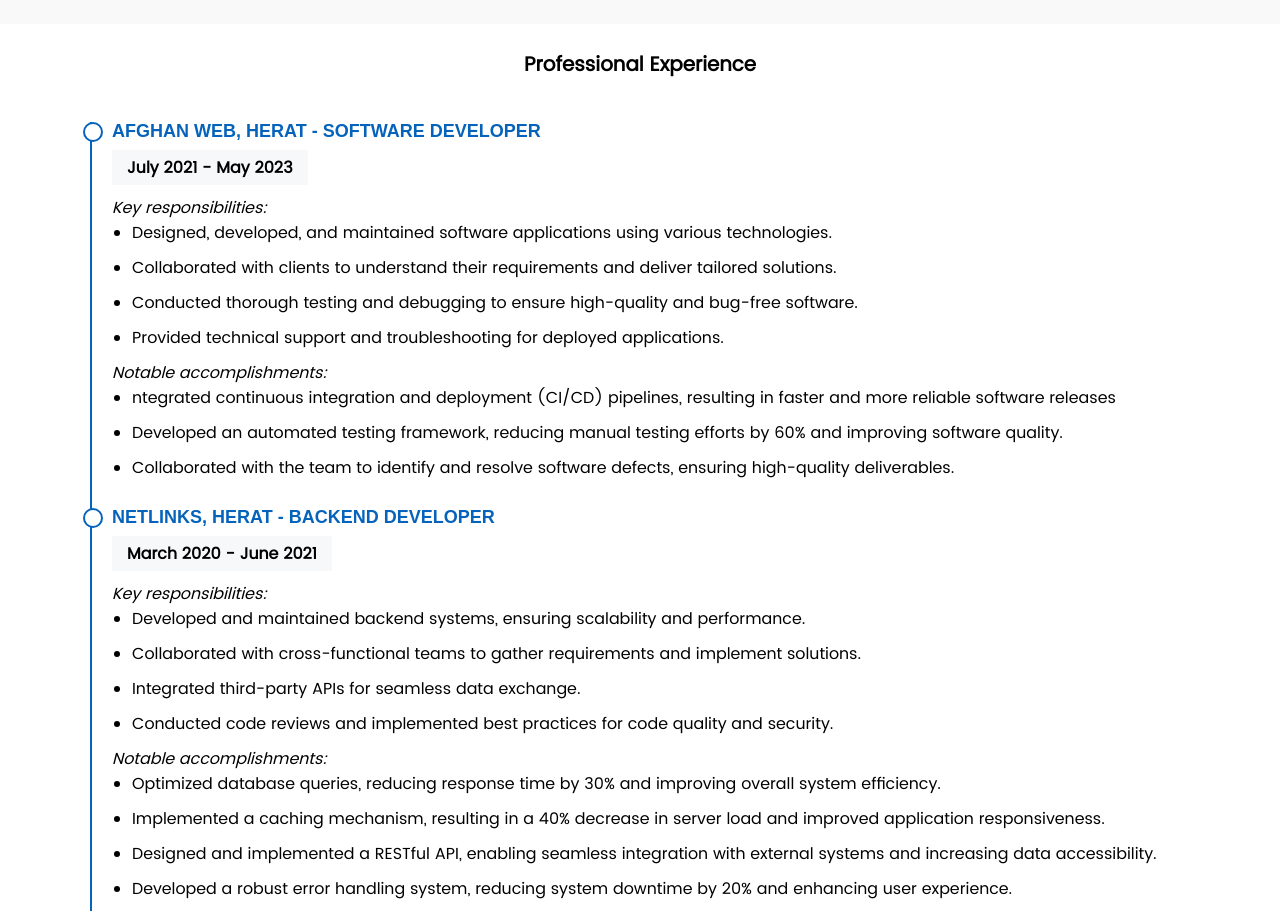
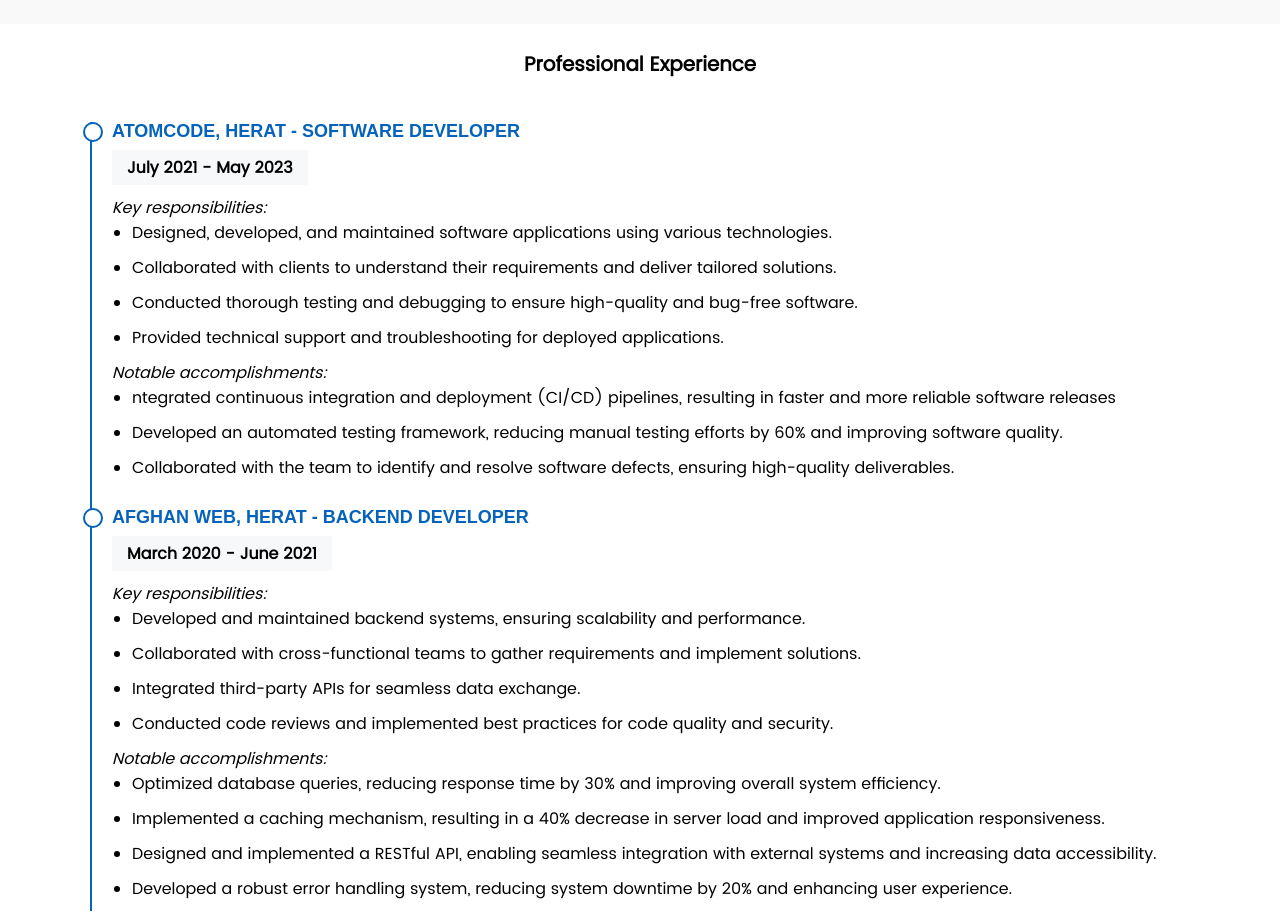
Before and after one commit to Aliherawi7/iPortfolio, a React (Create React App) app: page / in a window 1280 px wide. Shown: the part 1540-2459 px from the top of the page. Built offline with nearby package versions, Linux system fonts and the light colour scheme.

Commit message:
new update

```diff
--- a/src/components/InstallPrompt.js
+++ b/src/components/InstallPrompt.js
@@ -41,7 +41,7 @@
 
     return (
         <div style={styles.prompt}>
-            <p>Install our app for a better experience!</p>
+            <p>{t('installMessage')}</p>
             <button onClick={handleInstallClick} style={styles.button}>Install</button>
         </div>
     );
--- a/src/pages/Home.js
+++ b/src/pages/Home.js
@@ -26,12 +26,12 @@
         navigate("/projects");
     }
     const downloadResume = () => {
-        fetch("Ali-herawi-v2.pdf").then(res => {
+        fetch("Ali-Herawi-v2.5.pdf").then(res => {
             res.blob().then(blob => {
                 const fileURL = window.URL.createObjectURL(blob);
                 let fileLink = document.createElement('a');
                 fileLink.href = fileURL;
-                fileLink.download = "Ali-herawi-resume-v2.pdf"
+                fileLink.download = "Ali-herawi-v2.5.pdf"
                 fileLink.click();
             })
         })
@@ -80,7 +80,7 @@
                 <div className="resume-section">
                     <h3 className='section_title'>Professional Experience</h3>
                     <div className="resume-item">
-                        <h4>Afghan Web, Herat - Software Developer</h4>
+                        <h4>Atomcode, Herat - Software Developer</h4>
                         <h5>July 2021 - May 2023</h5>
                         <p><em>Key responsibilities:</em></p>
                         <ul>
@@ -110,7 +110,7 @@
                         </ul>
                     </div>
                     <div className="resume-item">
-                        <h4>Netlinks, Herat - Backend Developer</h4>
+                        <h4>Afghan Web, Herat - Backend Developer</h4>
                         <h5>March 2020 - June 2021</h5>
                         <p><em>Key responsibilities:</em></p>
                         <ul>
```
Also changed, not shown: 2 other files (tests, documents, lock files or other folders).
